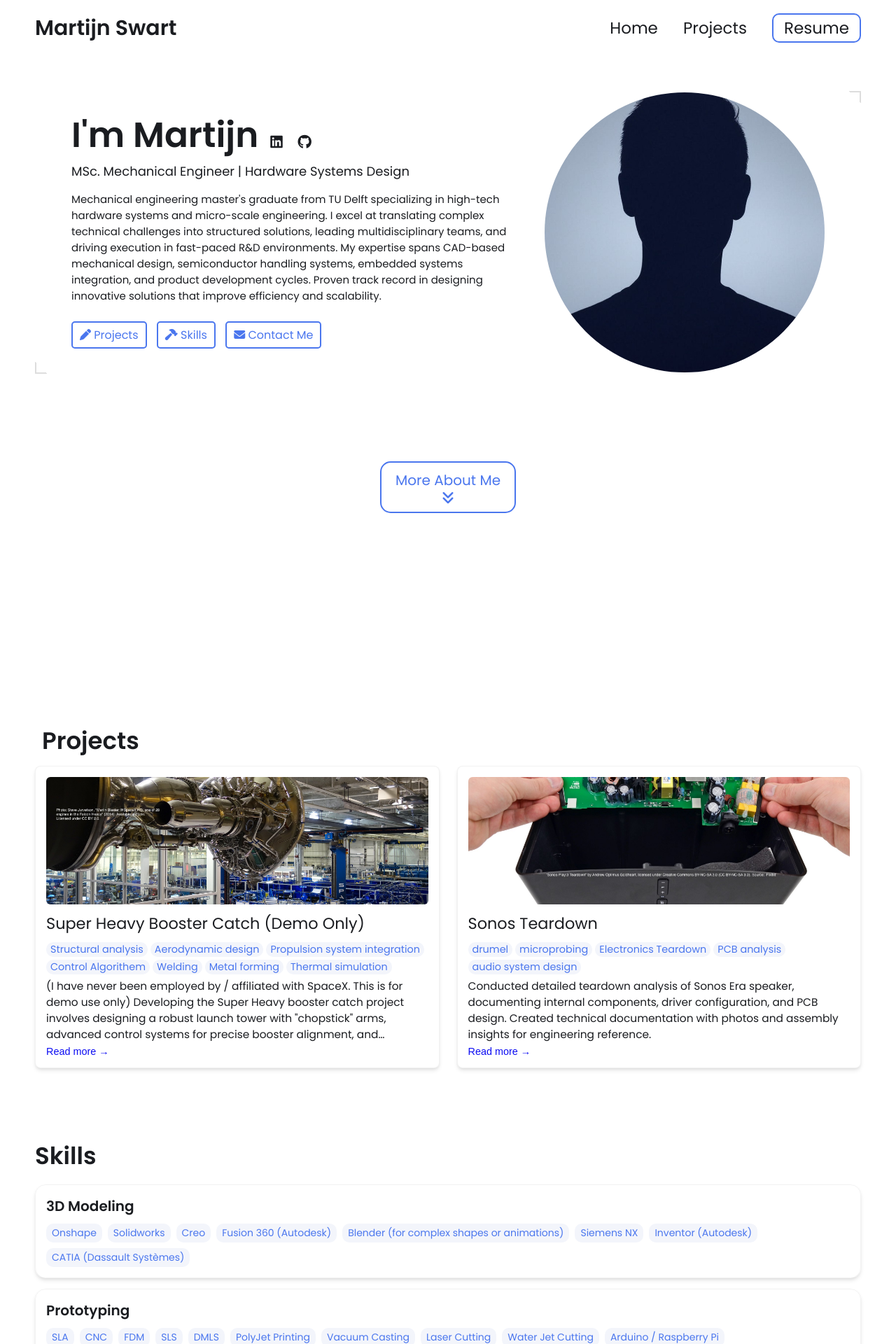
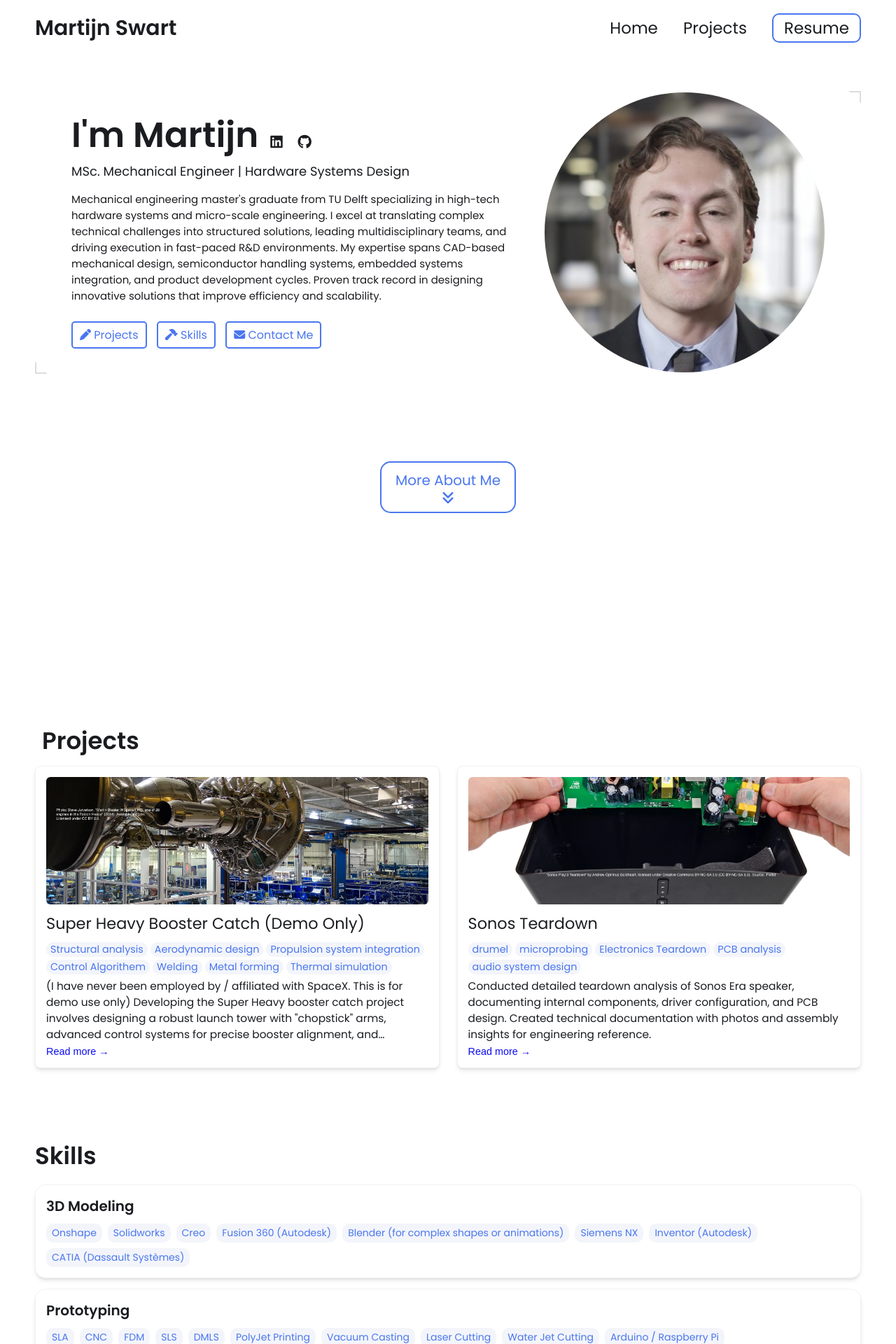
Before and after one commit to martijnswart01/martijnswart01.github.io, a Jekyll site: the page built from index.html, in a window 1280 px wide. Shown: the top 1920 px of the page at 70% size. Built offline with Jekyll 4.4.1, drawn with Linux system fonts in a browser that asks for light colours.

Commit message:
Update _config.yml

```diff
--- a/_config.yml
+++ b/_config.yml
@@ -18,7 +18,7 @@
   Mechanical engineering master's graduate from TU Delft specializing in high-tech hardware systems and micro-scale engineering. I excel at translating complex technical challenges into structured solutions, leading multidisciplinary teams, and driving execution in fast-paced R&D environments. My expertise spans CAD-based mechanical design, semiconductor handling systems, embedded systems integration, and product development cycles. Proven track record in designing innovative solutions that improve efficiency and scalability.
 
 # Place your profile image in /assets/images/profile-image/folder and edit the file name
-profile_image: ./assets/images/profile-image/avatar.jpeg
+profile_image: ./assets/images/profile-image/Headshot.jpg
 
 
 # Link your resume
```
